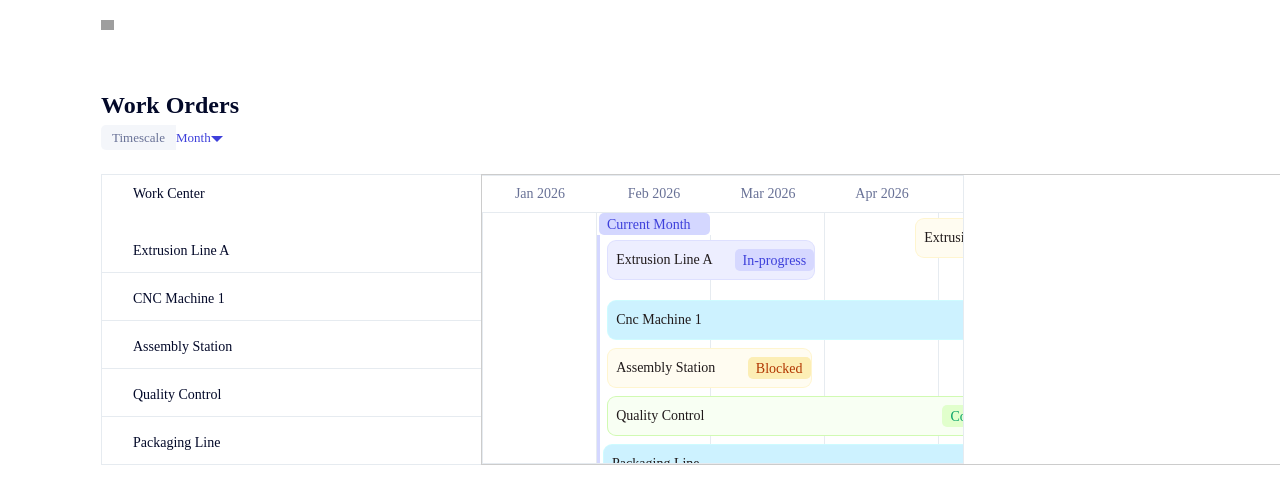
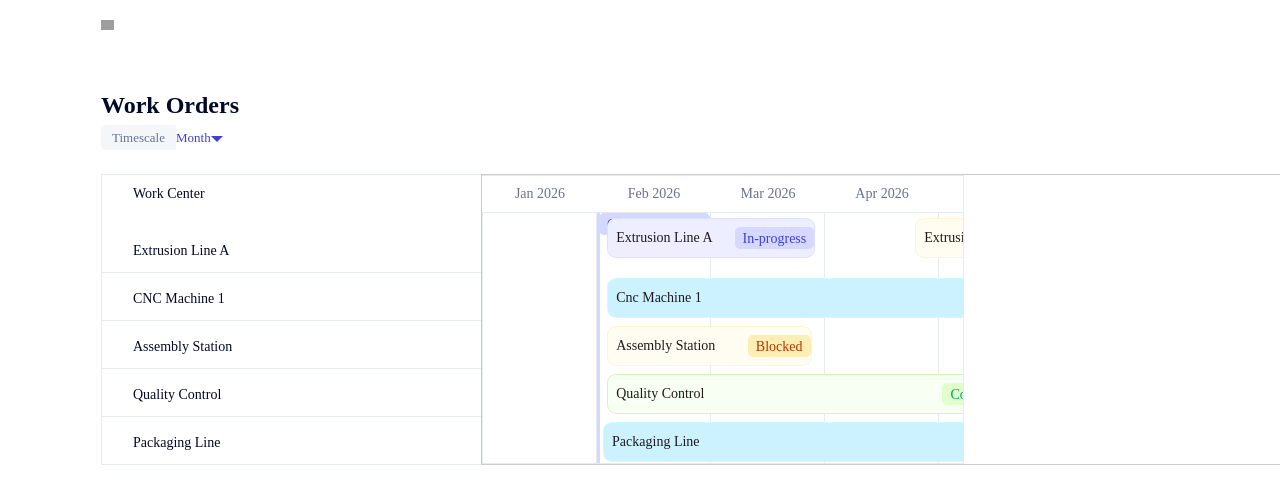
Before and after one commit to poojaanoopbansal/NaoLogic, an Angular app: page / in a window 1280 px wide. Shown: the top 504 px of the page. Built offline with nearby package versions, Linux system fonts and the light colour scheme; grey boxes are pictures that could not be loaded; a web font is replaced by a local one.

Commit message:
currentdate position fixed

```diff
--- a/src/app/home-page/home-page.html
+++ b/src/app/home-page/home-page.html
@@ -25,7 +25,7 @@
                 <div class="time-scale-table">
                     <div class="flex-container">
                         <div *cdkVirtualFor="let timeScale of timeScaleList;
-                        let i = index; trackBy: trackByIndex"
+                        let i = index; trackBy: trackByIndex" class="timescale-column"
                             id="{{timeScale.month}}-{{timeScale.day}}-{{timeScale.year}}" [attr.data-index]="i">
                             <div *ngIf="selectedTimeScale === TimeScaleType.Month" class="time-scale-cell-header">{{
                                 timeScale.month
@@ -35,7 +35,7 @@
                                 timeScale.month }} {{ timeScale.year }}</div>
                             <div class="current-date"
                                 *ngIf="todayIndex!==-1 && todaysDateObject.month === timeScale.month && todaysDateObject.year === timeScale.year && todaysDateObject.day === timeScale.day">
-                                Current Month
+                                Current {{selectedTimeScale}}
                             </div>
                             @for (workcenter of workCenterList; track $index) {
 
--- a/src/app/home-page/home-page.scss
+++ b/src/app/home-page/home-page.scss
@@ -185,8 +185,12 @@
                 border: 1px solid #ccc;
             }
 
+            .timescale-column {
+                position: relative
+            }
+
             .current-date {
-                position: relative;
+                position: absolute;
                 margin-left: 2px;
                 width: 111px;
                 height: 22px;
--- a/src/app/home-page/home-page.ts
+++ b/src/app/home-page/home-page.ts
@@ -101,9 +101,8 @@ export class HomePage implements OnInit {
         startDateTimeScaleObject = new Date(`${startDate.month} ${startDate.day}, ${startDate.year}`);
         if (startDateTimeScaleObject.getTime() >= startDateObj.getTime() && startDateTimeScaleObject.getTime() <= endDateObj.getTime()) {
           //the first block will have company name
-          const a = new Date(startDateTimeScaleObject.getFullYear(), startDateTimeScaleObject.getMonth(), startDateTimeScaleObject.getDate());
-          const b = new Date(startDateObj.getFullYear(), startDateObj.getMonth(), startDateObj.getDate());
-          if (a.getTime() === b.getTime()) {
+          const b = { year: startDateObj.getFullYear(), month: startDateObj.getMonth(), day: startDateObj.getDate() };
+          if (startDateTimeScaleObject.getFullYear() === b.year && startDateTimeScaleObject.getMonth() === b.month && startDateTimeScaleObject.getDate() === b.day) {
             data.barWidth = this.setWidthForBarForDays(workOrder, data);
           }
           return { workOrder, ...data };
```
